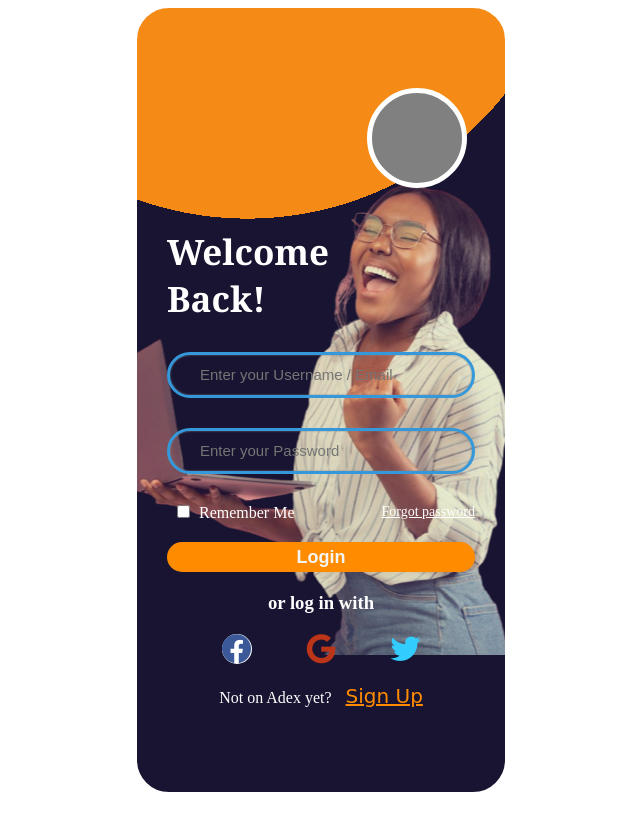
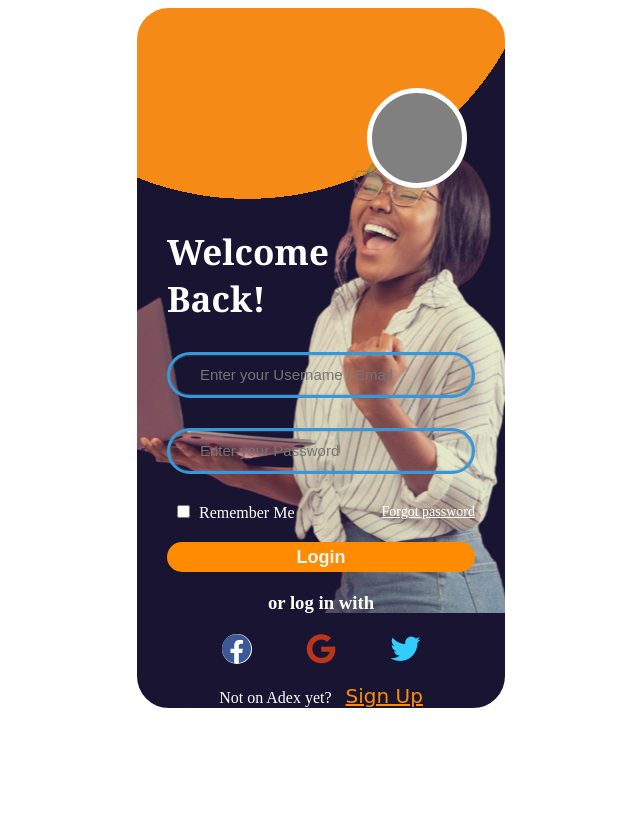
Before and after one commit to AdeAdex/portal, a plain HTML site: page index.html in a window 1280 px wide. Shown: the whole page, without its empty margins (319-959 px from the left). After the commit the page ends 800 px from the top, so only its background shows below. Drawn offline with Linux system fonts and the light colour scheme.

Commit message:
Update login.css

```diff
--- a/login.css
+++ b/login.css
@@ -6,8 +6,8 @@
 
   body {
     width: 100%;
-    height: 100vh;
-    overflow: hidden;
+    height: 100%;
+    overflow: ;
   }
 
   .main-container {
@@ -74,7 +74,7 @@
   @media screen and (min-width:600px) and (max-width: 991px) {
     body {
         display: flex;
-        overflow: scroll;
+        overflow: ;
     }
     .main-container {
         width: 100%;
@@ -91,7 +91,7 @@
   @media screen and (min-width:991px) {
     body {
         display: flex;
-        overflow: hidden;
+        overflow: ;
     }
     .main-container {
         width: 30%;
```
